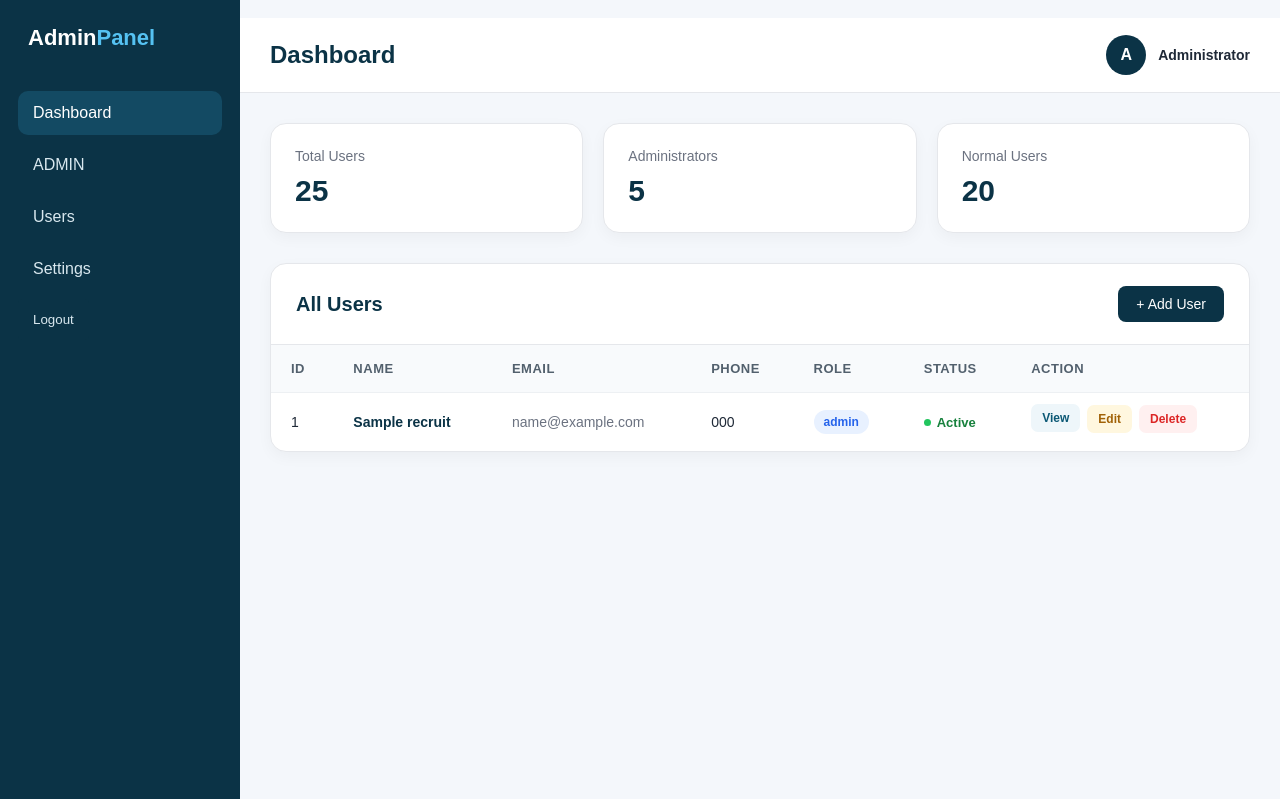
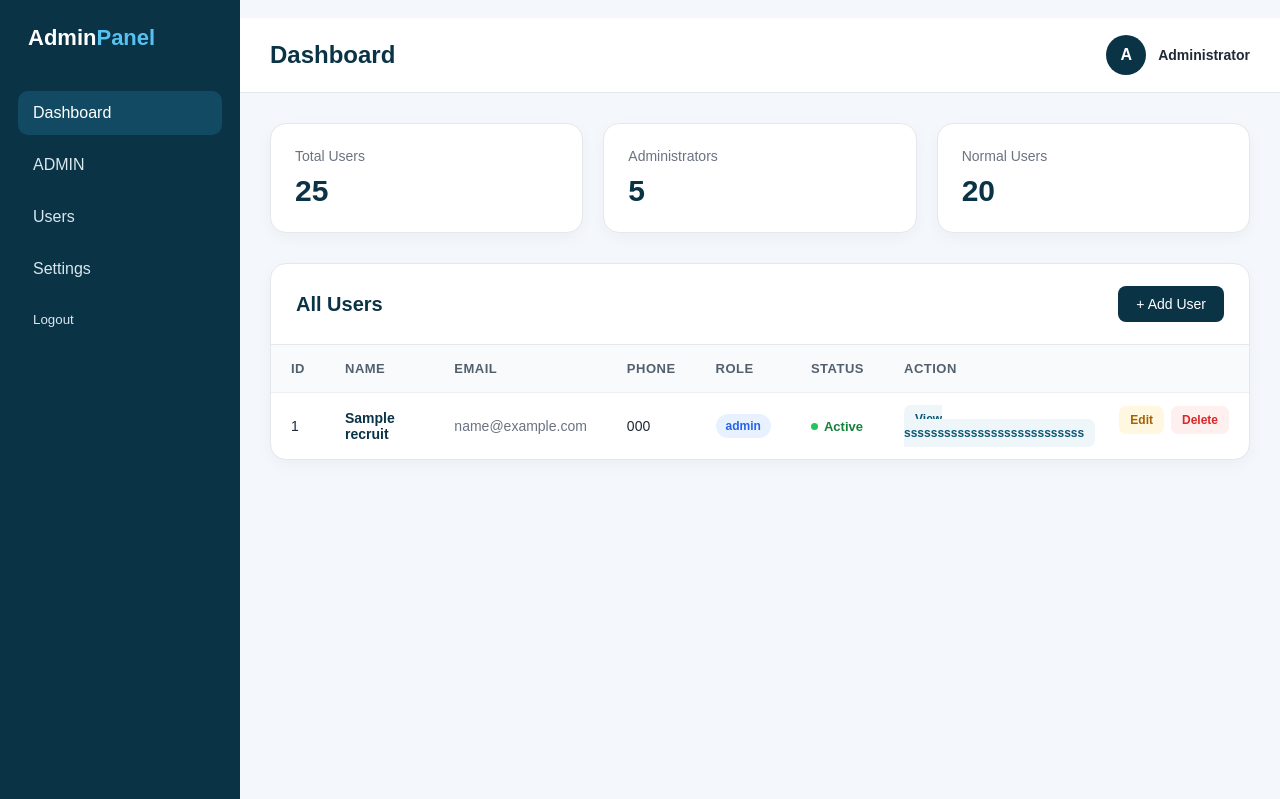
Before and after one commit to IDDI16/-recruitmentPORTAL, a Laravel app: page / in a window 1280 px wide. Shown: the top 799 px of the page. Run offline with Laravel 12, Linux system fonts and the light colour scheme; tables that the repository leaves empty hold one stand-in row (values such as "Sample post").

Commit message:
Update superadmin view changes

```diff
--- a/resources/views/DASHBOARD/superadmin.blade.php
+++ b/resources/views/DASHBOARD/superadmin.blade.php
@@ -568,7 +568,7 @@
              <div class="actions">
 
                   <form action="">
-                    <a href="#" class="action-btn view">  View   </a>
+                    <a href="#" class="action-btn view">  View sssssssssssssssssssssssssss  </a>
                     @csrf
                 </form>
 
```
